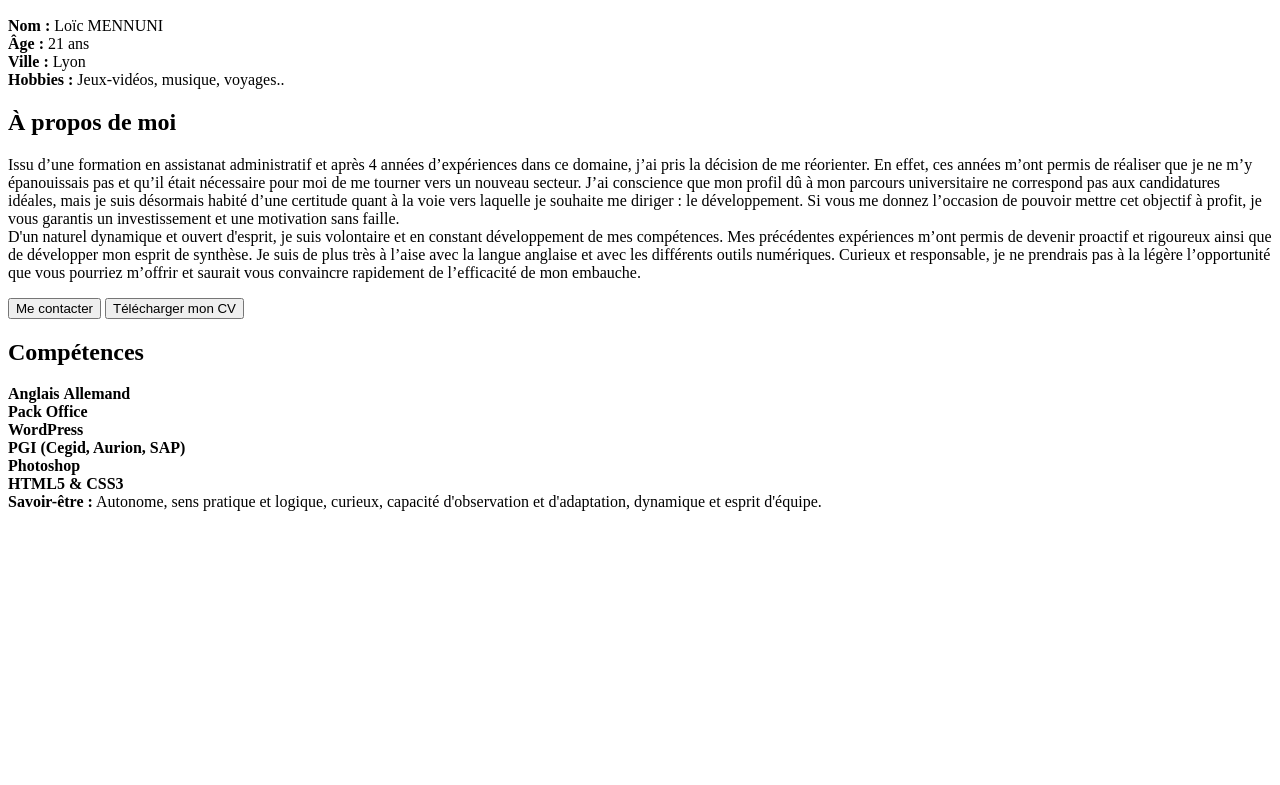
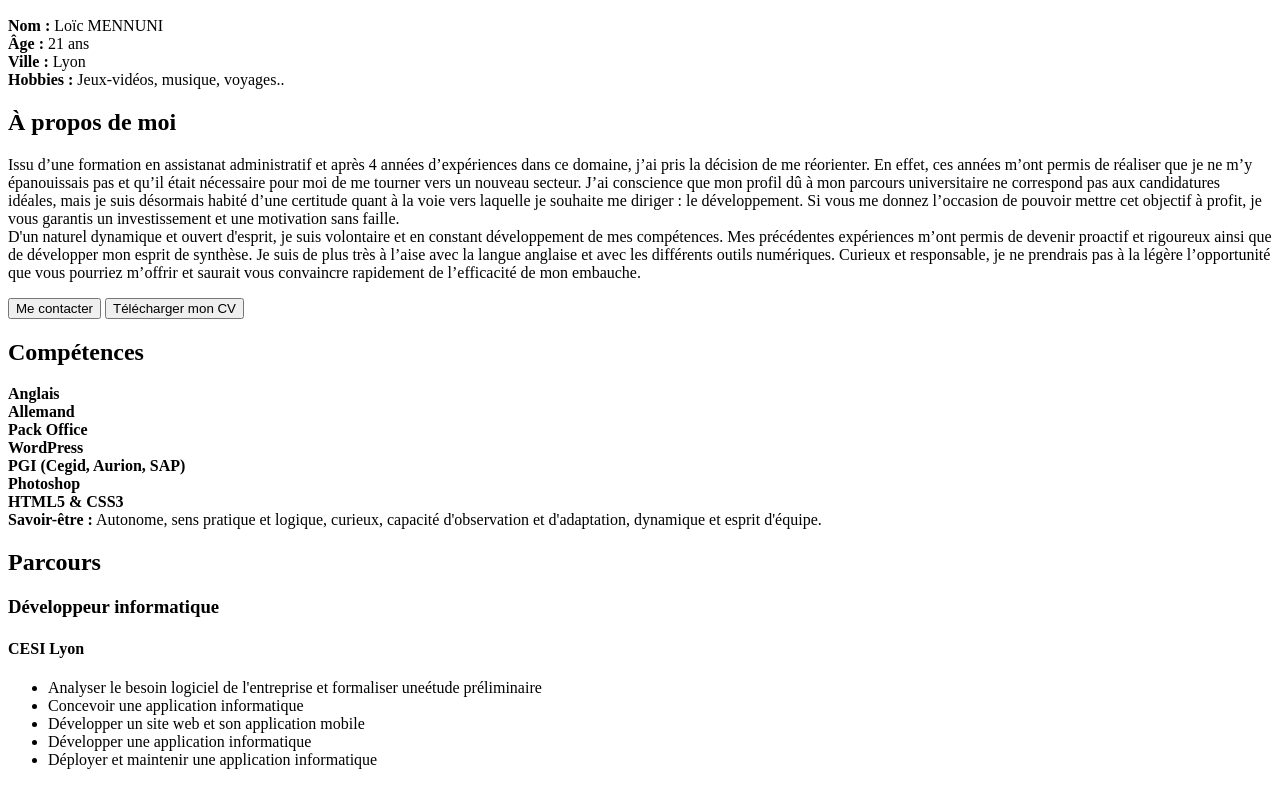
Before and after one commit to Wakabonga/loic-mennuni, a plain HTML site: page index.html in a window 1280 px wide. Shown: the part 615-1400 px from the top of the page. Before the commit the page ends 1142 px from the top, so only its background shows below. Drawn offline with Linux system fonts and the light colour scheme.

Commit message:
Update index.html

```diff
--- a/index.html
+++ b/index.html
@@ -41,7 +41,8 @@ D'un naturel dynamique et ouvert d'esprit, je suis volontaire et en constant dé
 </button></section>
 <section id="competences">
 	<h2>Compétences</h2>
-	<p><b>Anglais</b>
+	<p id="listecomp">
+		<b>Anglais</b></br>
 		<b>Allemand</b></br>
 		<b>Pack Office</b></br>
 		<b>WordPress</b></br>
@@ -50,5 +51,17 @@ D'un naturel dynamique et ouvert d'esprit, je suis volontaire et en constant dé
 		<b>HTML5 & CSS3</b></br>
 		<b>Savoir-être :</b> Autonome, sens pratique et logique, curieux, capacité d'observation et d'adaptation, dynamique et esprit d'équipe.
 	</p>
-
+</section>
+<section id="parcours">
+	<h2>Parcours</h2>
+	<div class="titreparcours"><h3>Développeur informatique</h3>
+		<h4>CESI Lyon</h4>
+		<ul>
+			<li>Analyser le besoin logiciel de l'entreprise et formaliser uneétude préliminaire</li>
+			<li>Concevoir une application informatique</li>
+			<li>Développer un site web et son application mobile</li>
+			<li>Développer une application informatique</li>
+			<li>Déployer et maintenir une application informatique</li>
+		</ul>
+</section>
 </html>
```
